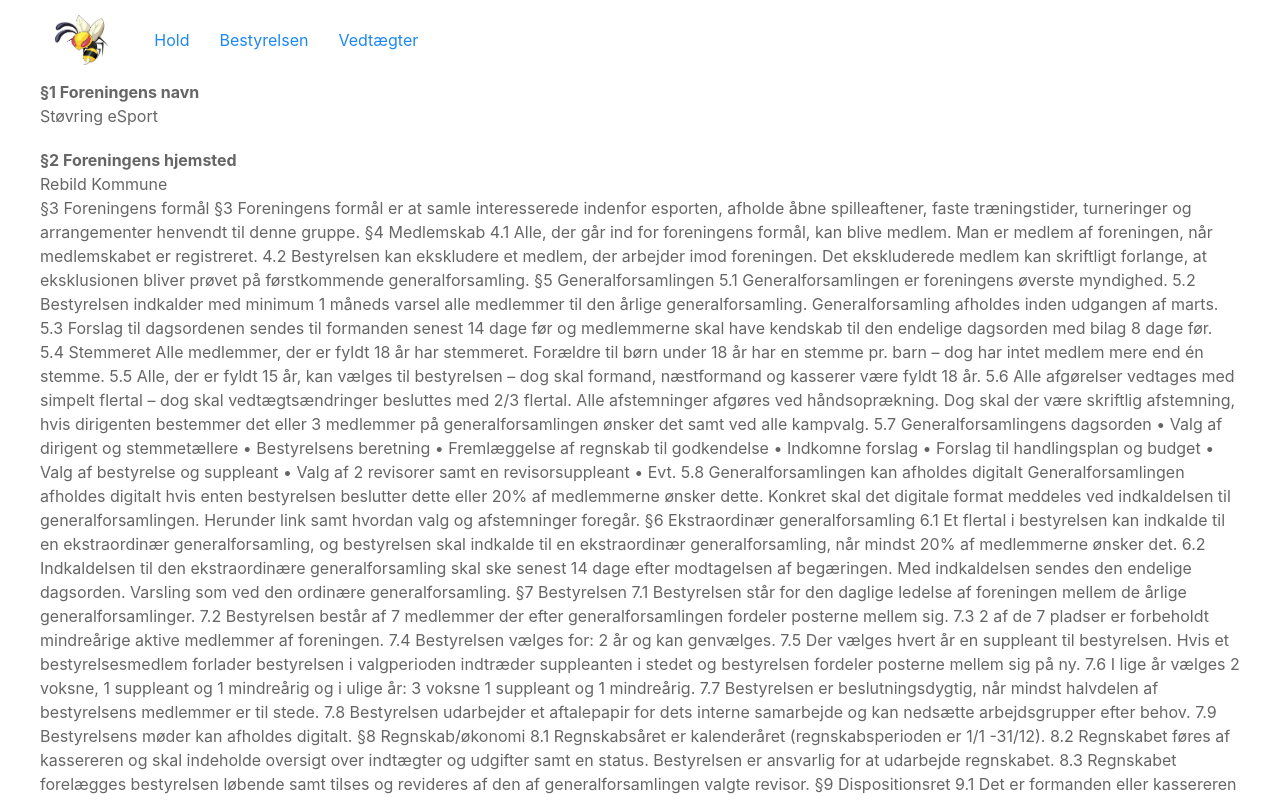
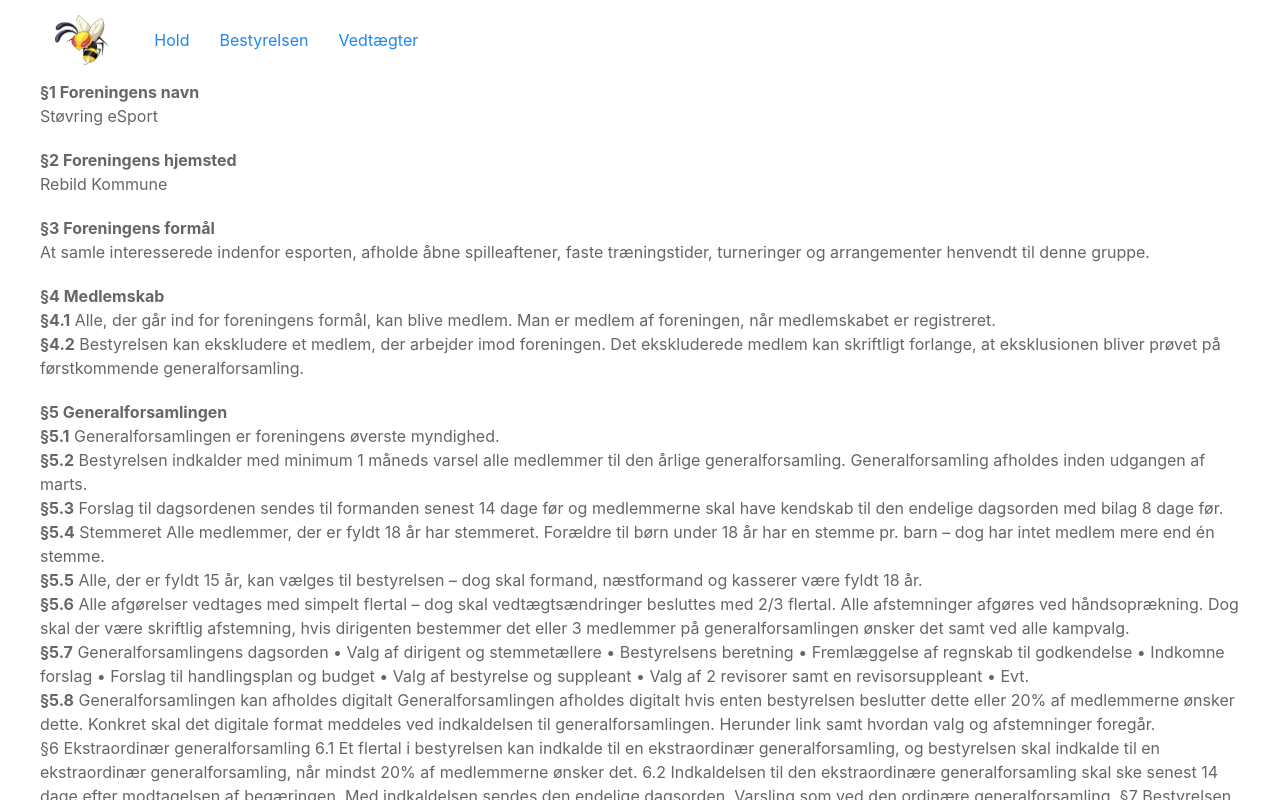
Before and after one commit to st-esport/website, a Vue app: page /vedtaegter in a window 1280 px wide. Shown: the top 800 px of the page. Built offline with nearby package versions, Linux system fonts and the light colour scheme.

Commit message:
Fix layout on some bulletpoints in StatutesView

```diff
--- a/src/views/StatutesView.vue
+++ b/src/views/StatutesView.vue
@@ -15,58 +15,50 @@
       Rebild Kommune
     </p>
 
+    <p>
+      <b>§3 Foreningens formål</b>
+      <br>
+      At samle interesserede indenfor esporten, afholde åbne spilleaftener, faste træningstider, turneringer og arrangementer henvendt til denne gruppe.
+    </p>
 
-    §3 Foreningens formål
+    <p>
+      <b>§4 Medlemskab</b>
+      <br>
+      <b>§4.1</b> Alle, der går ind for foreningens formål, kan blive medlem. Man er medlem af foreningen, når medlemskabet er registreret.
+      <br>
+      <b>§4.2</b> Bestyrelsen kan ekskludere et medlem, der arbejder imod foreningen. Det ekskluderede medlem kan skriftligt forlange, at eksklusionen bliver prøvet på førstkommende generalforsamling.
+    </p>
 
-    §3 Foreningens formål er at samle interesserede indenfor esporten, afholde åbne spilleaftener, faste træningstider,
-    turneringer og arrangementer henvendt til denne gruppe.
-
-    §4 Medlemskab
-
-    4.1 Alle, der går ind for foreningens formål, kan blive medlem. Man er medlem af foreningen, når medlemskabet er
-    registreret.
-    4.2 Bestyrelsen kan ekskludere et medlem, der arbejder imod foreningen. Det ekskluderede medlem kan skriftligt
-    forlange, at eksklusionen bliver prøvet på førstkommende generalforsamling.
-
-    §5 Generalforsamlingen
-
-    5.1 Generalforsamlingen er foreningens øverste myndighed.
-
-    5.2 Bestyrelsen indkalder med minimum 1 måneds varsel alle medlemmer til den årlige generalforsamling.
-    Generalforsamling afholdes inden udgangen af marts.
-
-    5.3 Forslag til dagsordenen sendes til formanden senest 14 dage før og medlemmerne skal have kendskab til den
-    endelige dagsorden med bilag 8 dage før.
-
-    5.4 Stemmeret Alle medlemmer, der er fyldt 18 år har stemmeret. Forældre til børn under 18 år har en stemme pr. barn
-    – dog har intet medlem mere end én stemme.
-
-    5.5 Alle, der er fyldt 15 år, kan vælges til bestyrelsen – dog skal formand, næstformand og kasserer være fyldt 18
-    år. 5.6 Alle afgørelser vedtages med simpelt flertal – dog skal vedtægtsændringer besluttes med 2/3 flertal. Alle
-    afstemninger afgøres ved håndsoprækning. Dog skal der være skriftlig afstemning, hvis dirigenten bestemmer det eller
-    3 medlemmer på generalforsamlingen ønsker det samt ved alle kampvalg. 5.7 Generalforsamlingens dagsorden
-
+    <p>
+      <b>§5 Generalforsamlingen</b>
+      <br>
+      <b>§5.1</b> Generalforsamlingen er foreningens øverste myndighed.
+      <br>
+      <b>§5.2</b> Bestyrelsen indkalder med minimum 1 måneds varsel alle medlemmer til den årlige generalforsamling. Generalforsamling afholdes inden udgangen af marts.
+      <br>
+      <b>§5.3</b> Forslag til dagsordenen sendes til formanden senest 14 dage før og medlemmerne skal have kendskab til den endelige dagsorden med bilag 8 dage før.
+      <br>
+      <b>§5.4</b> Stemmeret Alle medlemmer, der er fyldt 18 år har stemmeret. Forældre til børn under 18 år har en stemme pr. barn – dog har intet medlem mere end én stemme.
+      <br>
+      <b>§5.5</b> Alle, der er fyldt 15 år, kan vælges til bestyrelsen – dog skal formand, næstformand og kasserer være fyldt 18 år.
+      <br>
+      <b>§5.6</b> Alle afgørelser vedtages med simpelt flertal – dog skal vedtægtsændringer besluttes med 2/3 flertal. Alle afstemninger afgøres ved håndsoprækning. Dog skal der være skriftlig afstemning, hvis dirigenten bestemmer det eller 3 medlemmer på generalforsamlingen ønsker det samt ved alle kampvalg.
+      <br>
+      <b>§5.7</b> Generalforsamlingens dagsorden
       • Valg af dirigent og stemmetællere
-
       • Bestyrelsens beretning
-
       • Fremlæggelse af regnskab til godkendelse
-
       • Indkomne forslag
-
       • Forslag til handlingsplan og budget
-
       • Valg af bestyrelse og suppleant
-
       • Valg af 2 revisorer samt en revisorsuppleant
-
       • Evt.
-
-    5.8 Generalforsamlingen kan afholdes digitalt
-
+      <br>
+      <b>§5.8</b> Generalforsamlingen kan afholdes digitalt
       Generalforsamlingen afholdes digitalt hvis enten bestyrelsen beslutter dette eller 20% af medlemmerne ønsker dette.
       Konkret skal det digitale format meddeles ved indkaldelsen til generalforsamlingen. Herunder link samt hvordan valg
       og afstemninger foregår.
+    </p>
 
     §6 Ekstraordinær generalforsamling
 
```
Lines whose indentation alone changed are shown as unchanged.
